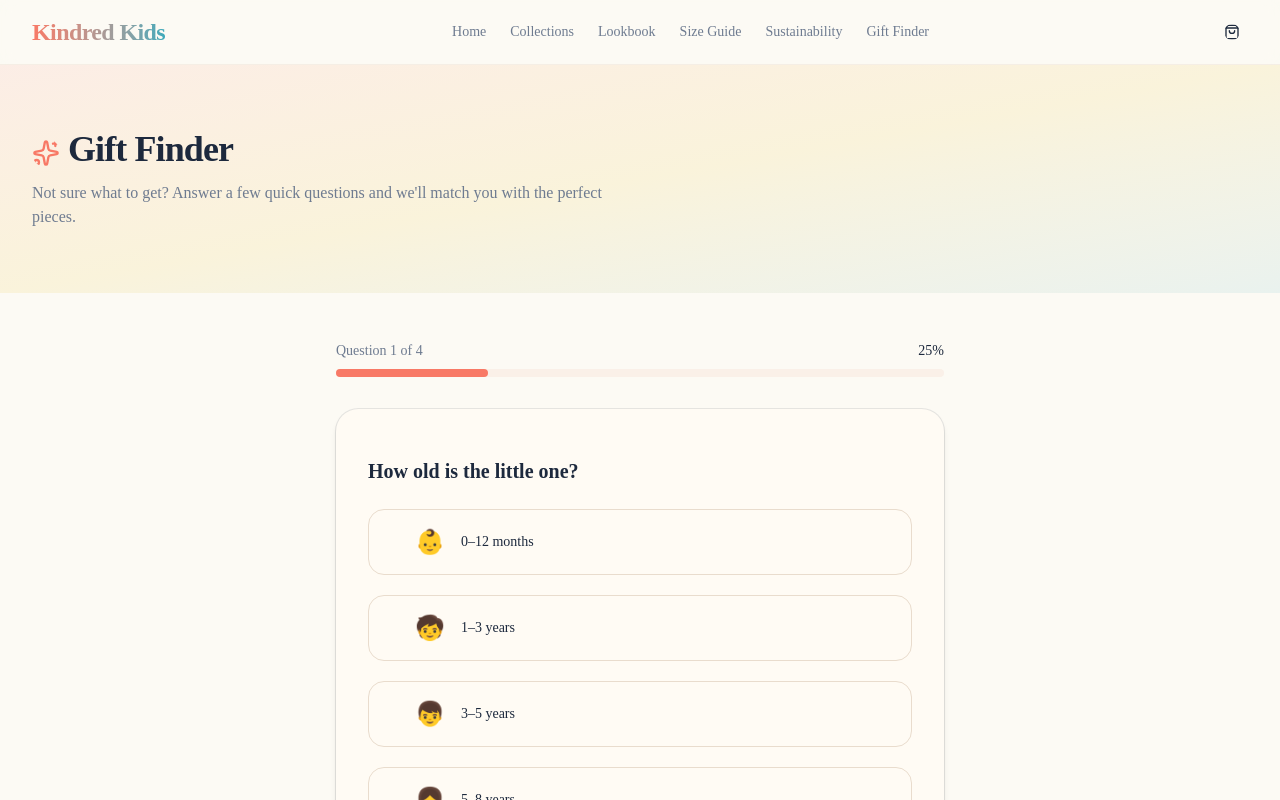
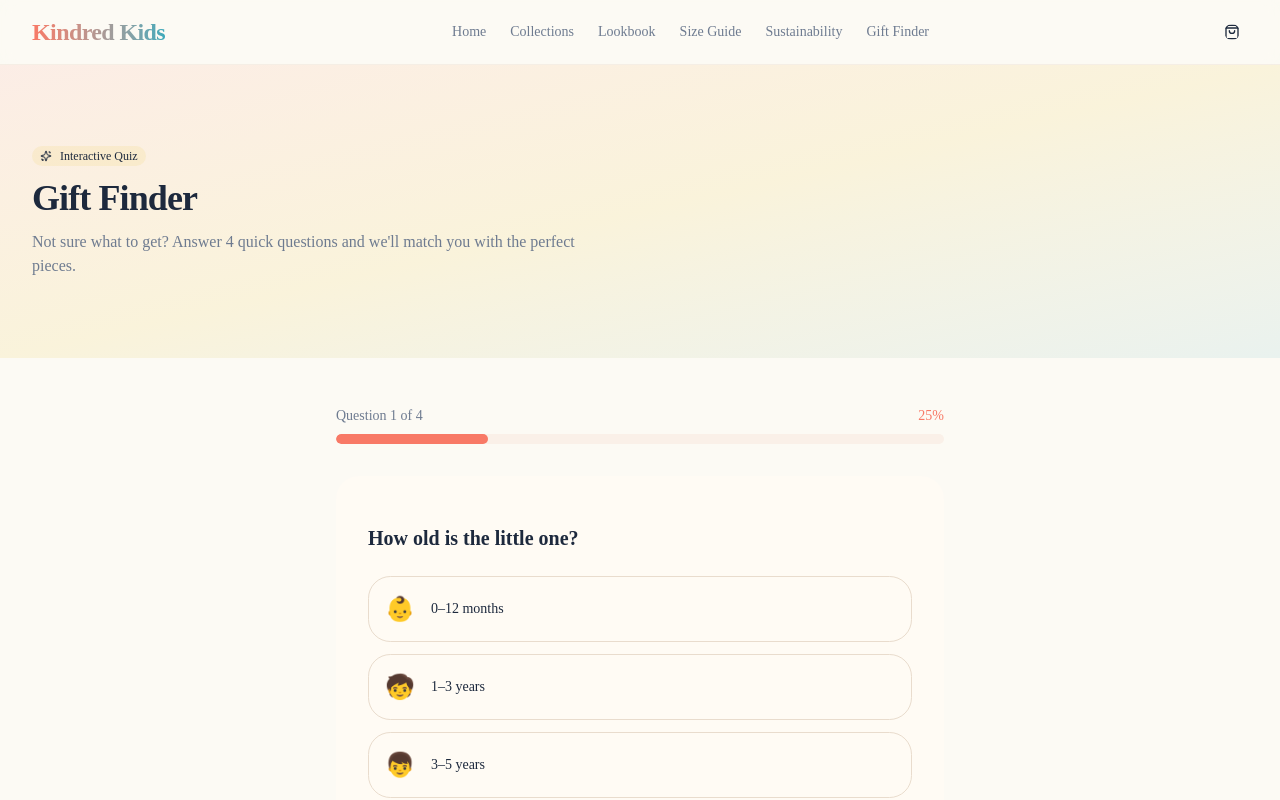
Before and after one commit to anas-khan-antimatter/mkt-kindred-kids, a Next.js app: page /gift-finder in a window 1280 px wide. Shown: the top 800 px of the page. Built offline with nearby package versions, Linux system fonts and the light colour scheme.

Commit message:
antimatter: checkpoint c-1790732968742-bn6mm

```diff
--- a/src/app/gift-finder/page.tsx
+++ b/src/app/gift-finder/page.tsx
@@ -1,14 +1,13 @@
 "use client";
 
-import { useState } from "react";
-import { Sparkles, ArrowRight, ArrowLeft, RotateCcw, ShoppingBag } from "lucide-react";
+import { useState, useEffect } from "react";
+import { Sparkles, ArrowRight, ArrowLeft, RotateCcw, ShoppingBag, Check } from "lucide-react";
 import { Button } from "@/components/ui/button";
 import { Card, CardContent } from "@/components/ui/card";
-import { RadioGroup, RadioGroupItem } from "@/components/ui/radio-group";
-import { Label } from "@/components/ui/label";
 import { Badge } from "@/components/ui/badge";
 import { useCart } from "@/lib/cart-context";
 import { products } from "@/lib/data";
+import { motion, AnimatePresence } from "motion/react"; // ✅ Framer Motion
 
 const questions = [
   {
@@ -59,6 +58,7 @@ export default function GiftFinderPage() {
   const [step, setStep] = useState(0);
   const [answers, setAnswers] = useState<Answers>({});
   const [result, setResult] = useState<{ title: string; picks: typeof products } | null>(null);
+  const [showResult, setShowResult] = useState(false);
   const { addItem } = useCart();
 
   const handleAnswer = (value: string) => {
@@ -68,15 +68,14 @@ export default function GiftFinderPage() {
     if (step < questions.length - 1) {
       setStep(step + 1);
     } else {
-      // Generate result
       generateResult(updated);
     }
   };
 
   const generateResult = (answers: Answers) => {
-    // Simple match logic
     let recommended = [...products];
 
+    // Age-based filter
     if (answers.age === "infant") {
       recommended = recommended.filter((p) => p.sizes.includes("2T") || p.sizes.includes("3T"));
     } else if (answers.age === "toddler") {
@@ -87,91 +86,147 @@ export default function GiftFinderPage() {
       recommended = recommended.filter((p) => p.sizes.includes("6") || p.sizes.includes("7") || p.sizes.includes("8"));
     }
 
+    // Personality-based filter
     if (answers.personality === "adventurous" || answers.personality === "silly") {
-      recommended = recommended.filter((p) => p.name.toLowerCase().includes("ramble") || p.name.toLowerCase().includes("dungaree") || p.name.toLowerCase().includes("jogger"));
+      recommended = recommended.filter((p) =>
+        p.name.toLowerCase().includes("ramble") ||
+        p.name.toLowerCase().includes("dungaree") ||
+        p.name.toLowerCase().includes("jogger")
+      );
     } else if (answers.personality === "creative") {
-      recommended = recommended.filter((p) => p.name.toLowerCase().includes("smock") || p.name.toLowerCase().includes("tee") || p.name.toLowerCase().includes("hoodie"));
+      recommended = recommended.filter((p) =>
+        p.name.toLowerCase().includes("smock") ||
+        p.name.toLowerCase().includes("tee") ||
+        p.name.toLowerCase().includes("hoodie")
+      );
     } else {
-      recommended = recommended.filter((p) => p.name.toLowerCase().includes("cardigan") || p.name.toLowerCase().includes("pinafore") || p.name.toLowerCase().includes("smock"));
+      recommended = recommended.filter((p) =>
+        p.name.toLowerCase().includes("cardigan") ||
+        p.name.toLowerCase().includes("pinafore") ||
+        p.name.toLowerCase().includes("smock")
+      );
     }
 
     if (recommended.length < 3) {
-      recommended = products.filter((p) => p.name.toLowerCase().includes("tee") || p.name.toLowerCase().includes("dungaree"));
+      recommended = products.filter(
+        (p) => p.name.toLowerCase().includes("tee") || p.name.toLowerCase().includes("dungaree")
+      );
     }
 
     let title = "Your Perfect Picks!";
-    if (answers.personality === "adventurous") title = "Adventure Awaits!";
-    else if (answers.personality === "creative") title = "Creative Cuties!";
-    else if (answers.personality === "gentle") title = "Cozy Comforts!";
-    else if (answers.personality === "silly") title = "Playtime Picks!";
+    if (answers.personality === "adventurous") title = "Adventure Awaits! 🌲";
+    else if (answers.personality === "creative") title = "Creative Cuties! 🎨";
+    else if (answers.personality === "gentle") title = "Cozy Comforts! 🧸";
+    else if (answers.personality === "silly") title = "Playtime Picks! 🤪";
 
     setResult({ title, picks: recommended.slice(0, 4) });
+
+    // Stagger the reveal
+    setTimeout(() => setShowResult(true), 400);
   };
 
   const reset = () => {
     setStep(0);
     setAnswers({});
     setResult(null);
+    setShowResult(false);
   };
 
   const currentQuestion = questions[step];
+  const progressPct = result
+    ? 100
+    : Math.round(((step + 1) / questions.length) * 100);
 
   return (
     <div>
       {/* Hero */}
-      <section className="bg-gradient-to-br from-primary/10 via-accent/20 to-secondary/10 px-4 py-12 sm:px-6 sm:py-16 lg:px-8">
+      <section className="bg-gradient-to-br from-primary/10 via-accent/20 to-secondary/10 px-4 py-14 sm:px-6 sm:py-20 lg:px-8">
         <div className="mx-auto max-w-7xl">
-          <h1 className="text-3xl font-bold tracking-tight sm:text-4xl">
-            <Sparkles className="inline h-7 w-7 mr-2 text-primary" />
-            Gift Finder
-          </h1>
+          <Badge className="mb-3 bg-accent/20 text-accent-foreground border-0">
+            <Sparkles className="mr-1 h-3 w-3" />
+            Interactive Quiz
+          </Badge>
+          <h1 className="text-3xl font-bold tracking-tight sm:text-4xl">Gift Finder</h1>
           <p className="mt-3 text-muted-foreground max-w-xl">
-            Not sure what to get? Answer a few quick questions and we&apos;ll match you with the perfect pieces.
+            Not sure what to get? Answer 4 quick questions and we&apos;ll match you with the perfect pieces.
           </p>
         </div>
       </section>
 
+      <AnimatePresence mode="wait">
         {!result ? (
-        <section className="mx-auto max-w-2xl px-4 py-12 sm:px-6 lg:px-8">
+          /* ── Quiz ── */
+          <motion.section
+            key="quiz"
+            initial={{ opacity: 0, y: 12 }}
+            animate={{ opacity: 1, y: 0 }}
+            exit={{ opacity: 0, y: -12 }}
+            transition={{ duration: 0.35 }}
+            className="mx-auto max-w-2xl px-4 py-12 sm:px-6 lg:px-8"
+          >
             {/* Progress */}
             <div className="mb-8">
               <div className="flex items-center justify-between mb-2">
                 <span className="text-sm text-muted-foreground">
                   Question {step + 1} of {questions.length}
                 </span>
-              <span className="text-sm font-medium">{Math.round(((step + 1) / questions.length) * 100)}%</span>
+                <span className="text-sm font-medium text-primary">{progressPct}%</span>
               </div>
-            <div className="h-2 w-full rounded-full bg-muted">
-              <div
-                className="h-2 rounded-full bg-primary transition-all duration-500"
-                style={{ width: `${((step + 1) / questions.length) * 100}%` }}
+              <div className="h-2.5 w-full rounded-full bg-muted overflow-hidden">
+                <motion.div
+                  className="h-full rounded-full bg-primary"
+                  initial={{ width: 0 }}
+                  animate={{ width: `${progressPct}%` }}
+                  transition={{ duration: 0.4, ease: "easeOut" }}
                 />
               </div>
             </div>
 
-          {/* Question card */}
-          <Card className="border-0 shadow-md">
+            {/* Question */}
+            <Card className="border-0 shadow-soft overflow-hidden">
               <CardContent className="p-6 sm:p-8">
+                <AnimatePresence mode="wait">
+                  <motion.div
+                    key={currentQuestion.id}
+                    initial={{ opacity: 0, x: 30 }}
+                    animate={{ opacity: 1, x: 0 }}
+                    exit={{ opacity: 0, x: -30 }}
+                    transition={{ duration: 0.3 }}
+                  >
                     <h2 className="text-xl font-semibold mb-6">{currentQuestion.question}</h2>
 
-              <RadioGroup
-                value={answers[currentQuestion.id] || ""}
-                onValueChange={handleAnswer}
-                className="space-y-3"
-              >
-                {currentQuestion.options.map((opt) => (
-                  <Label
+                    <div className="space-y-3">
+                      {currentQuestion.options.map((opt) => {
+                        const selected = answers[currentQuestion.id] === opt.value;
+                        return (
+                          <motion.button
                             key={opt.value}
-                    className={`flex items-center gap-4 rounded-lg border p-4 cursor-pointer transition-all hover:bg-accent has-[[data-state=checked]]:border-primary has-[[data-state=checked]]:bg-primary/5 ${
-                      answers[currentQuestion.id] === opt.value ? "border-primary bg-primary/5" : "border-border"
+                            whileHover={{ scale: 1.01 }}
+                            whileTap={{ scale: 0.99 }}
+                            onClick={() => handleAnswer(opt.value)}
+                            className={`flex w-full items-center gap-4 rounded-xl border p-4 cursor-pointer transition-all text-left ${
+                              selected
+                                ? "border-primary bg-primary/5 shadow-sm"
+                                : "border-border hover:border-muted-foreground/40 hover:bg-accent/30"
                             }`}
                           >
-                    <RadioGroupItem value={opt.value} className="peer sr-only" />
-                    <span className="text-2xl">{opt.emoji}</span>
+                            <span className="text-2xl shrink-0">{opt.emoji}</span>
                             <span className="font-medium">{opt.label}</span>
-                  </Label>
-                ))}
-              </RadioGroup>
+                            {selected && (
+                              <motion.span
+                                initial={{ scale: 0 }}
+                                animate={{ scale: 1 }}
+                                className="ml-auto flex h-6 w-6 items-center justify-center rounded-full bg-primary text-primary-foreground text-xs"
+                              >
+                                <Check className="h-3.5 w-3.5" />
+                              </motion.span>
+                            )}
+                          </motion.button>
+                        );
+                      })}
+                    </div>
+                  </motion.div>
+                </AnimatePresence>
 
                 <div className="mt-8 flex items-center justify-between">
                   <Button
@@ -189,14 +244,26 @@ export default function GiftFinderPage() {
                 </div>
               </CardContent>
             </Card>
-        </section>
+          </motion.section>
         ) : (
-        /* Results */
-        <section className="mx-auto max-w-5xl px-4 py-12 sm:px-6 lg:px-8">
+          /* ── Results ── */
+          <motion.section
+            key="results"
+            initial={{ opacity: 0 }}
+            animate={{ opacity: 1 }}
+            transition={{ duration: 0.5 }}
+            className="mx-auto max-w-5xl px-4 py-12 sm:px-6 lg:px-8"
+          >
             <div className="mb-10 text-center">
-            <Badge className="mb-3 bg-primary/10 text-primary border-0 text-sm px-4 py-1">
-              Quiz Complete!
+              <motion.div
+                initial={{ scale: 0 }}
+                animate={{ scale: 1 }}
+                transition={{ type: "spring", stiffness: 200, damping: 12 }}
+              >
+                <Badge className="mb-3 bg-primary/10 text-primary border-0 text-sm px-5 py-1">
+                  Quiz Complete! 🎉
                 </Badge>
+              </motion.div>
               <h2 className="text-3xl font-bold tracking-tight">{result.title}</h2>
               <p className="mt-2 text-muted-foreground">
                 Based on your answers, here are the perfect picks for your little one.
@@ -204,18 +271,32 @@ export default function GiftFinderPage() {
             </div>
 
             <div className="grid gap-6 sm:grid-cols-2 lg:grid-cols-4">
-            {result.picks.map((product) => (
-              <Card key={product.id} className="overflow-hidden border-0 bg-muted/30 shadow-sm transition-all hover:shadow-md">
+              {result.picks.map((product, idx) => (
+                <motion.div
+                  key={product.id}
+                  initial={{ opacity: 0, y: 20 }}
+                  animate={showResult ? { opacity: 1, y: 0 } : {}}
+                  transition={{ delay: idx * 0.12, duration: 0.4, ease: "easeOut" }}
+                >
+                  <Card className="overflow-hidden border-0 bg-pastel-card shadow-soft transition-all hover:shadow-md">
                     <div className="aspect-square w-full bg-gradient-to-br from-muted to-muted/50 flex items-center justify-center relative">
-                  <div className="text-5xl opacity-20 select-none">
-                    {product.category === "dresses" ? "👗" : product.category === "rompers" ? "🦺" : product.category === "tops" ? "👕" : product.category === "bottoms" ? "👖" : "🧥"}
-                  </div>
+                      <span className="text-5xl opacity-60 select-none">
+                        {product.category === "dresses"
+                          ? "👗"
+                          : product.category === "rompers"
+                          ? "🦺"
+                          : product.category === "tops"
+                          ? "👕"
+                          : product.category === "bottoms"
+                          ? "👖"
+                          : "🧥"}
+                      </span>
                     </div>
                     <CardContent className="p-4">
                       <h3 className="font-semibold text-sm">{product.name}</h3>
                       <p className="mt-1 text-lg font-bold text-primary">${product.price}</p>
                       <p className="text-xs text-muted-foreground mt-1 line-clamp-1">{product.material}</p>
-                  <div className="mt-3 flex gap-1">
+                      <div className="mt-2 flex gap-1">
                         {product.colors.map((color) => (
                           <span
                             key={color.name}
@@ -226,7 +307,7 @@ export default function GiftFinderPage() {
                       </div>
                       <Button
                         size="sm"
-                    className="w-full mt-3 text-xs"
+                        className="w-full mt-3 text-xs rounded-full"
                         onClick={() =>
                           addItem({
                             id: product.id,
@@ -244,22 +325,29 @@ export default function GiftFinderPage() {
                       </Button>
                     </CardContent>
                   </Card>
+                </motion.div>
               ))}
             </div>
 
-          <div className="mt-10 text-center space-x-3">
-            <Button onClick={reset} variant="outline">
+            <motion.div
+              initial={{ opacity: 0 }}
+              animate={showResult ? { opacity: 1 } : {}}
+              transition={{ delay: 0.6 }}
+              className="mt-10 text-center space-x-3"
+            >
+              <Button onClick={reset} variant="outline" className="rounded-full">
                 <RotateCcw className="mr-2 h-4 w-4" />
                 Try Again
               </Button>
-            <Button asChild>
+              <Button asChild className="rounded-full">
                 <a href="/collections">
                   View All <ArrowRight className="ml-2 h-4 w-4" />
                 </a>
               </Button>
-          </div>
-        </section>
+            </motion.div>
+          </motion.section>
         )}
+      </AnimatePresence>
     </div>
   );
 }
```
Lines whose indentation alone changed are shown as unchanged.
